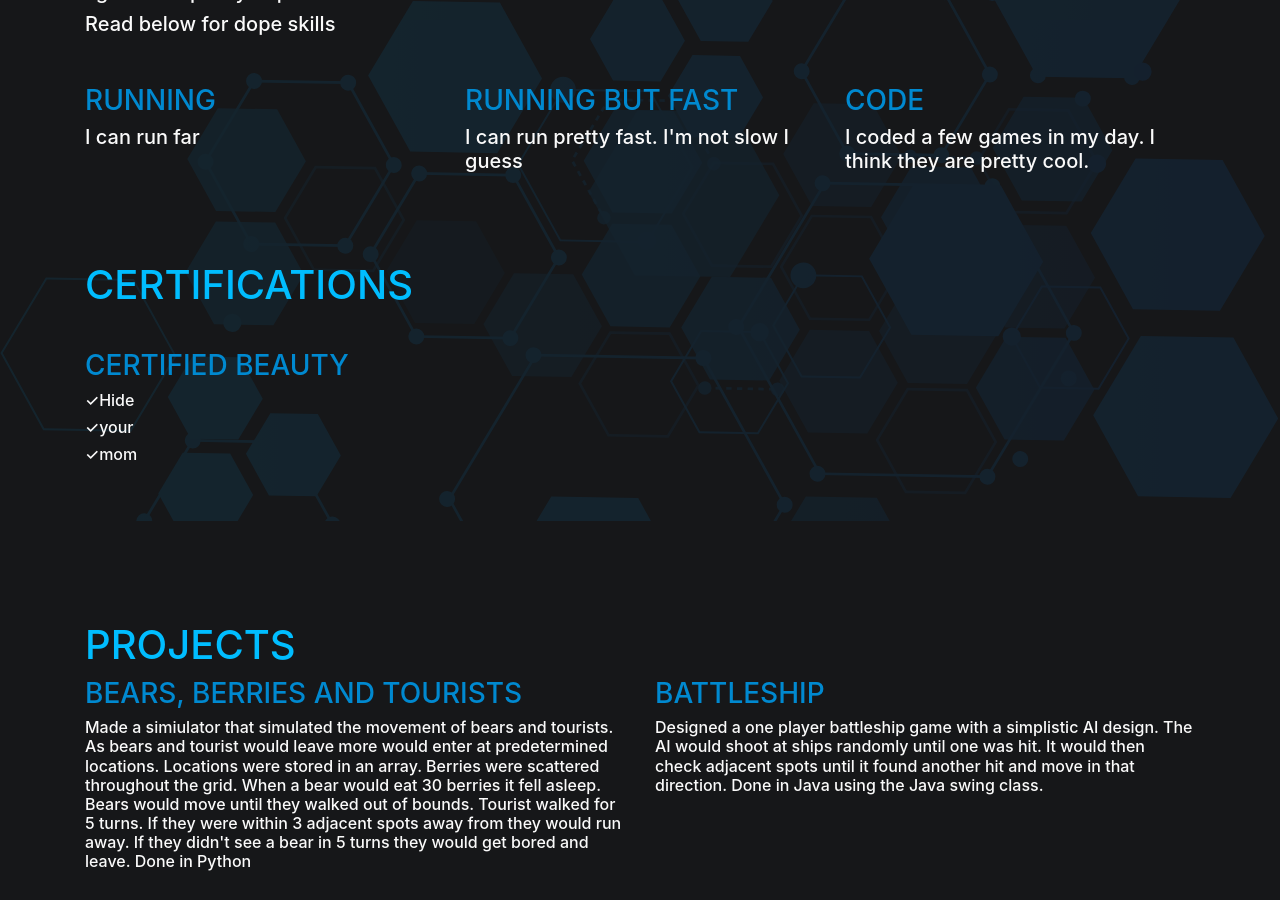
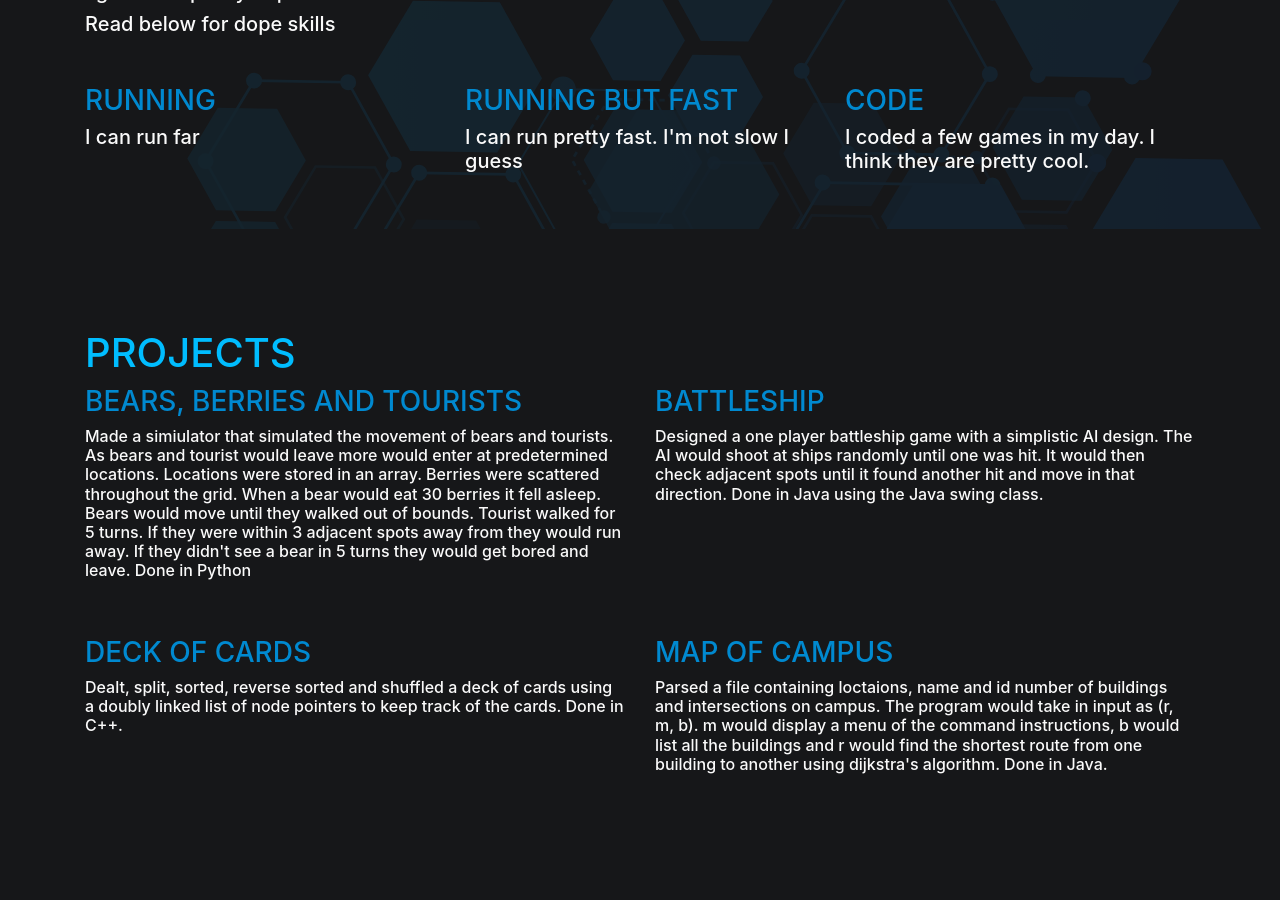
Before and after one commit to jonnyk17/JonathonKoseoglu.github.io, a Jekyll site: the page built from index.md, in a window 1280 px wide and 900 px high, scrolled down 1505 px. Built offline with Jekyll 4.4.1, drawn with Linux system fonts in a browser that asks for light colours.

Commit message:
chnaged certification

```diff
--- a/_data/skills.yml
+++ b/_data/skills.yml
@@ -13,9 +13,3 @@ skill_list:
     description: I coded a few games in my day. I think they are pretty cool.
 
 #If you have certifications, talk about them here
-certifications:
-  - name: Certified Beauty
-    topics:
-      - Hide
-      - your
-      - mom
```
